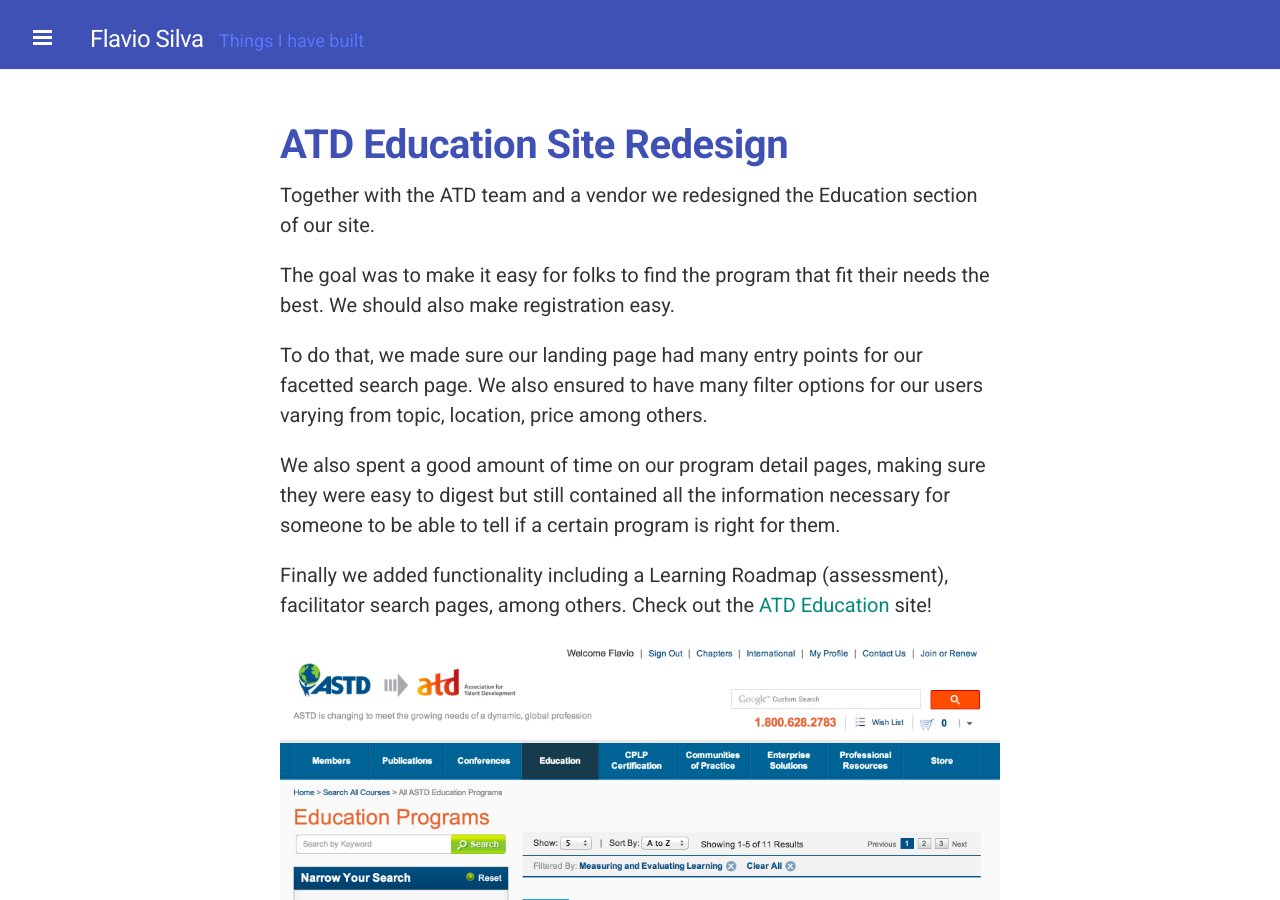
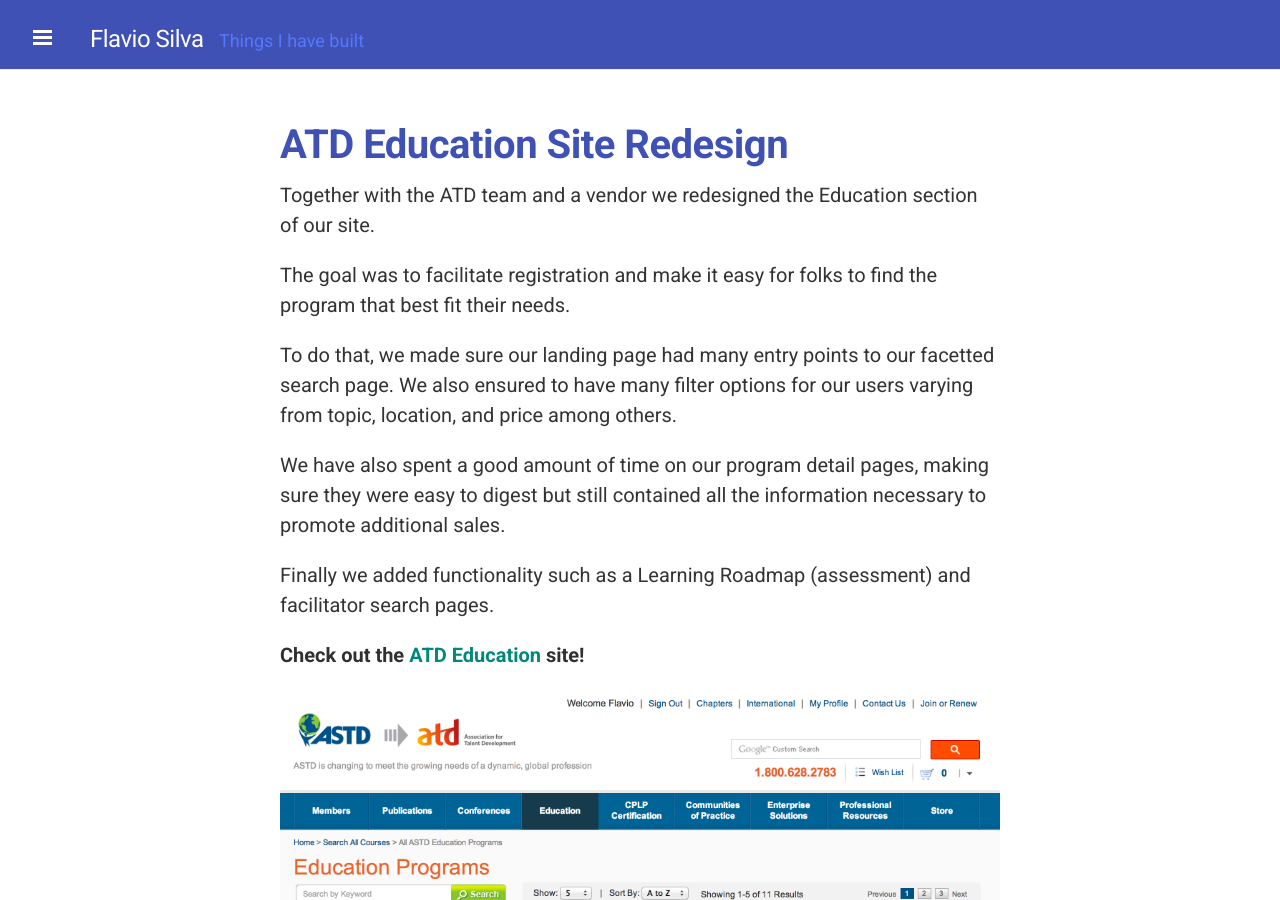
Before and after one commit to flaviotsf/flaviotsf.github.io, a Jekyll site: the page built from _posts/2013-01-01-Education-Redesign.md, in a window 1280 px wide and 900 px high. Built offline with Jekyll 4.4.1, drawn with Linux system fonts in a browser that asks for light colours; nearby versions of some CDN libraries; Markdown is read by kramdown in place of the engine named in the settings; some of the changed text lies outside the part shown.

Commit message:
Update 2013-01-01-Education-Redesign.md

```diff
--- a/_posts/2013-01-01-Education-Redesign.md
+++ b/_posts/2013-01-01-Education-Redesign.md
@@ -7,20 +7,20 @@
 Together with the ATD team and a vendor we redesigned the Education section
 of our site.
 
-The goal was to make it easy for folks to find the program that fit their needs the best. We should also make registration easy.
+The goal was to facilitate registration and make it easy for folks to find the program that best fit their needs.
 
-To do that, we made sure our landing page had many entry points for our
+To do that, we made sure our landing page had many entry points to our
 facetted search page. We also ensured to have many filter options
-for our users varying from topic, location, price among others.
+for our users varying from topic, location, and price among others.
 
 
-We also spent a good amount of time on our program detail pages, making sure they
-were easy to digest but still contained all the information necessary
-for someone to be able to tell if a certain program is right for them.
+We have also spent a good amount of time on our program detail pages, making sure they
+were easy to digest but still contained all the information necessary to promote additional sales.
 
 
-Finally we added functionality including a Learning Roadmap (assessment),
-facilitator search pages, among others. Check out the [ATD Education](http://www.astd.org/Education) site!
+Finally we added functionality such as a Learning Roadmap (assessment) and facilitator search pages.
+
+**Check out the [ATD Education](http://www.astd.org/Education) site!**
 
 
 ![Education Search](/public/edu-search.png)
```
Also changed, not shown: other parts of _posts/2013-01-01-Education-Redesign.md (+1 -1 lines).
